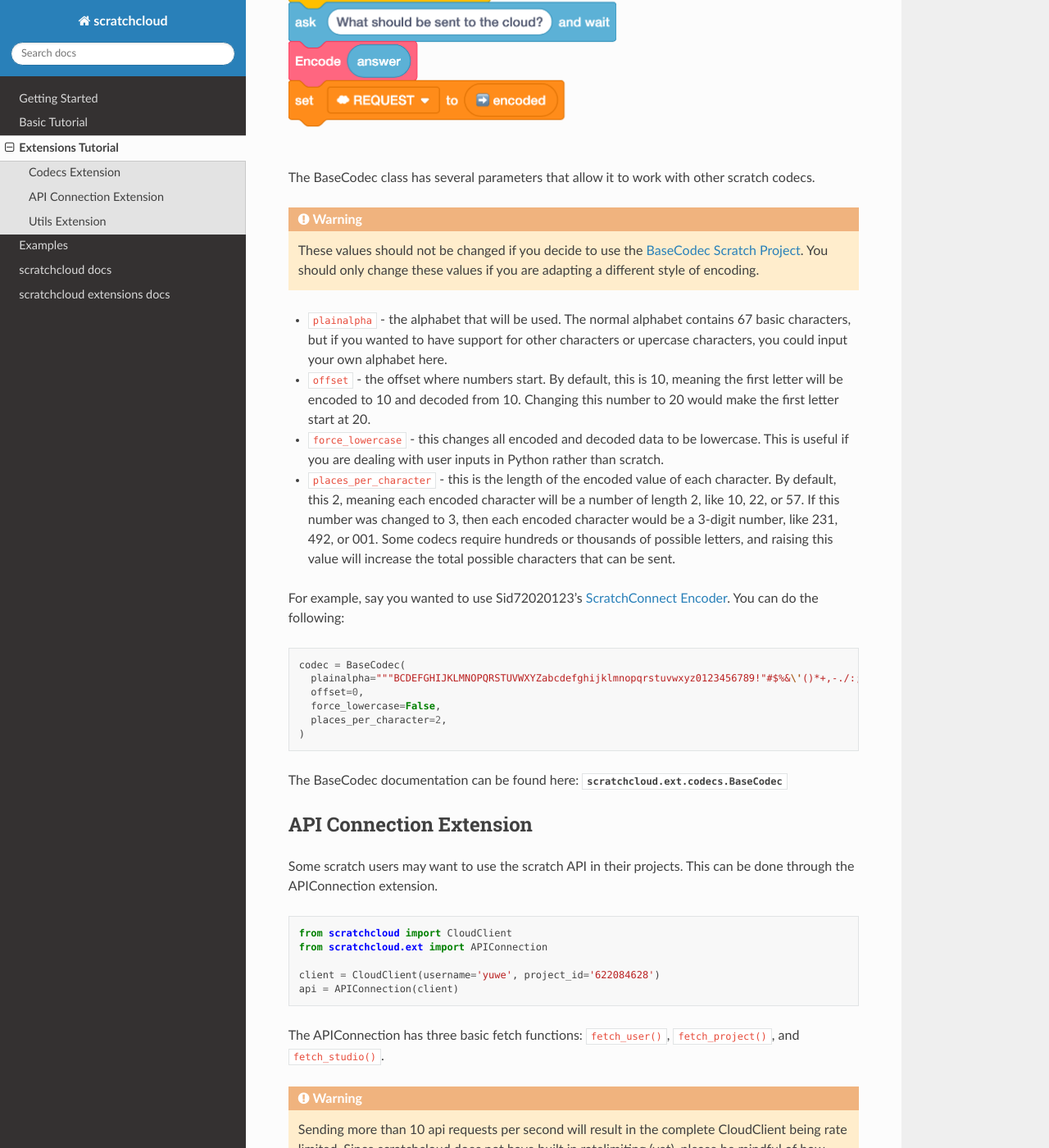
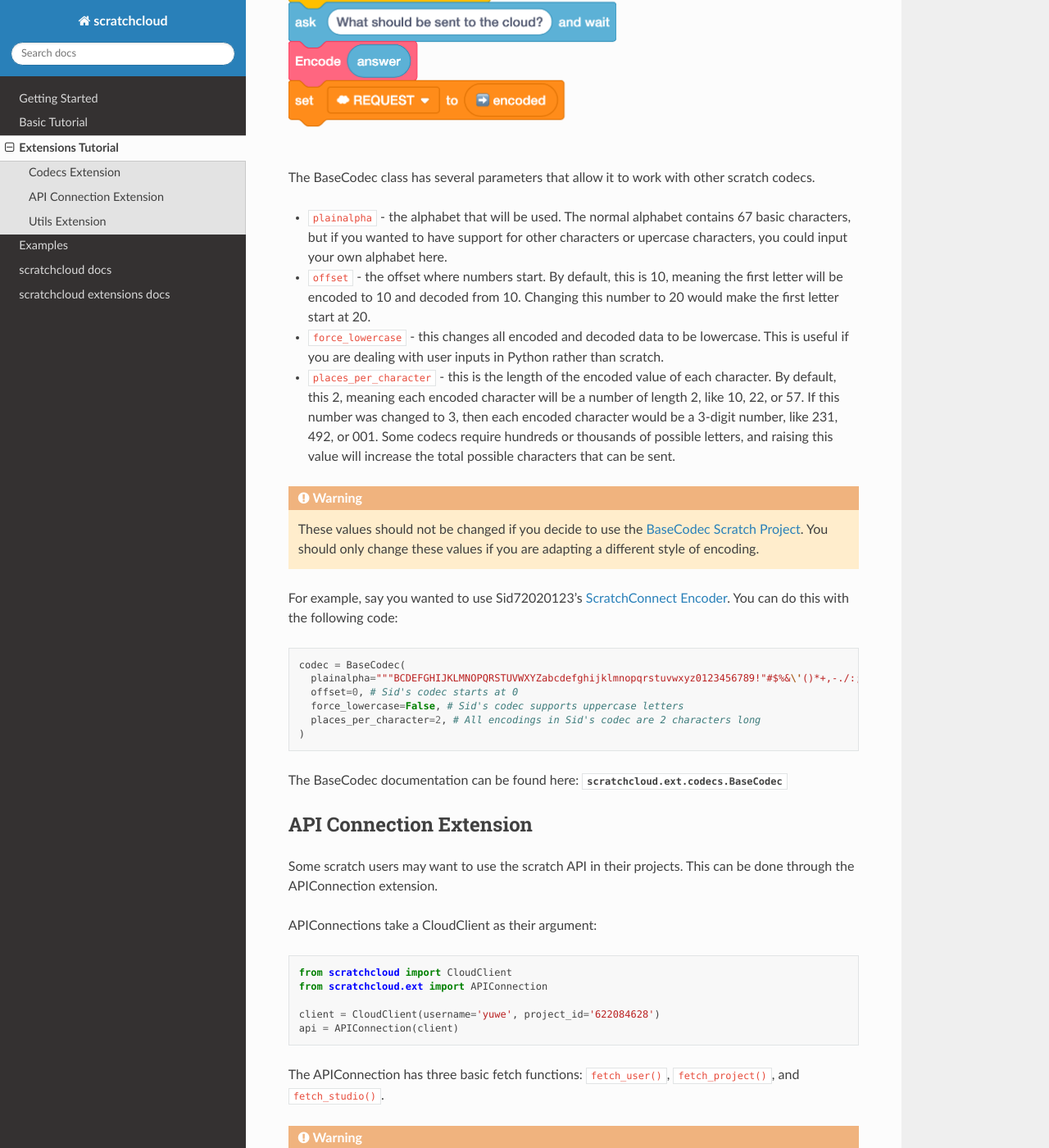
Before and after one commit to yuwex/scratchcloud, a Sphinx documentation site: the page built from sphinx/source/extensions_tutorial.rst, in a window 1280 px wide and 1400 px high, scrolled down 999 px. Shown: the whole window at 82% size. Built offline with Sphinx 7.4.7 and the Read the Docs theme 2.0.0, drawn with Linux system fonts in a browser that asks for light colours.

Commit message:
made arguments more clear + moved text

```diff
--- a/sphinx/source/extensions_tutorial.rst
+++ b/sphinx/source/extensions_tutorial.rst
@@ -36,23 +36,23 @@ While scratchcloud will automatically encode and decode data, scratch will not.
 
 The BaseCodec class has several parameters that allow it to work with other scratch codecs.
 
-.. warning::
-  These values should not be changed if you decide to use the `BaseCodec Scratch Project <https://scratch.mit.edu/projects/622026587>`_. You should only change these values if you are adapting a different style of encoding.
-
 * ``plainalpha`` - the alphabet that will be used. The normal alphabet contains 67 basic characters, but if you wanted to have support for other characters or upercase characters, you could input your own alphabet here.
 * ``offset`` - the offset where numbers start. By default, this is 10, meaning the first letter will be encoded to 10 and decoded from 10. Changing this number to 20 would make the first letter start at 20.
 * ``force_lowercase`` - this changes all encoded and decoded data to be lowercase. This is useful if you are dealing with user inputs in Python rather than scratch.
 * ``places_per_character`` - this is the length of the encoded value of each character. By default, this 2, meaning each encoded character will be a number of length 2, like 10, 22, or 57. If this number was changed to 3, then each encoded character would be a 3-digit number, like 231, 492, or 001. Some codecs require hundreds or thousands of possible letters, and raising this value will increase the total possible characters that can be sent.
 
-For example, say you wanted to use Sid72020123's `ScratchConnect Encoder <https://github.com/Sid72020123/scratchconnect/blob/main/scratchconnect/scEncoder.py>`_. You can do the following:
+.. warning::
+  These values should not be changed if you decide to use the `BaseCodec Scratch Project <https://scratch.mit.edu/projects/622026587>`_. You should only change these values if you are adapting a different style of encoding.
+
+For example, say you wanted to use Sid72020123's `ScratchConnect Encoder <https://github.com/Sid72020123/scratchconnect/blob/main/scratchconnect/scEncoder.py>`_. You can do this with the following code:
 
 .. code-block:: python
 
   codec = BaseCodec(
-    plainalpha="""BCDEFGHIJKLMNOPQRSTUVWXYZabcdefghijklmnopqrstuvwxyz0123456789!"#$%&\'()*+,-./:;<=>?@[\\]^_`{|}~ """,
-    offset=0,
-    force_lowercase=False,
-    places_per_character=2,
+    plainalpha="""BCDEFGHIJKLMNOPQRSTUVWXYZabcdefghijklmnopqrstuvwxyz0123456789!"#$%&\'()*+,-./:;<=>?@[\\]^_`{|}~ """, # The plaintext alphabet that Sid's codec uses
+    offset=0, # Sid's codec starts at 0
+    force_lowercase=False, # Sid's codec supports uppercase letters
+    places_per_character=2, # All encodings in Sid's codec are 2 characters long
   )
 
 The BaseCodec documentation can be found here: :class:`scratchcloud.ext.codecs.BaseCodec`
@@ -61,6 +61,8 @@ API Connection Extension
 ------------------------
 
 Some scratch users may want to use the scratch API in their projects. This can be done through the APIConnection extension.
+
+APIConnections take a CloudClient as their argument:
 
 .. code-block:: python
 
```
